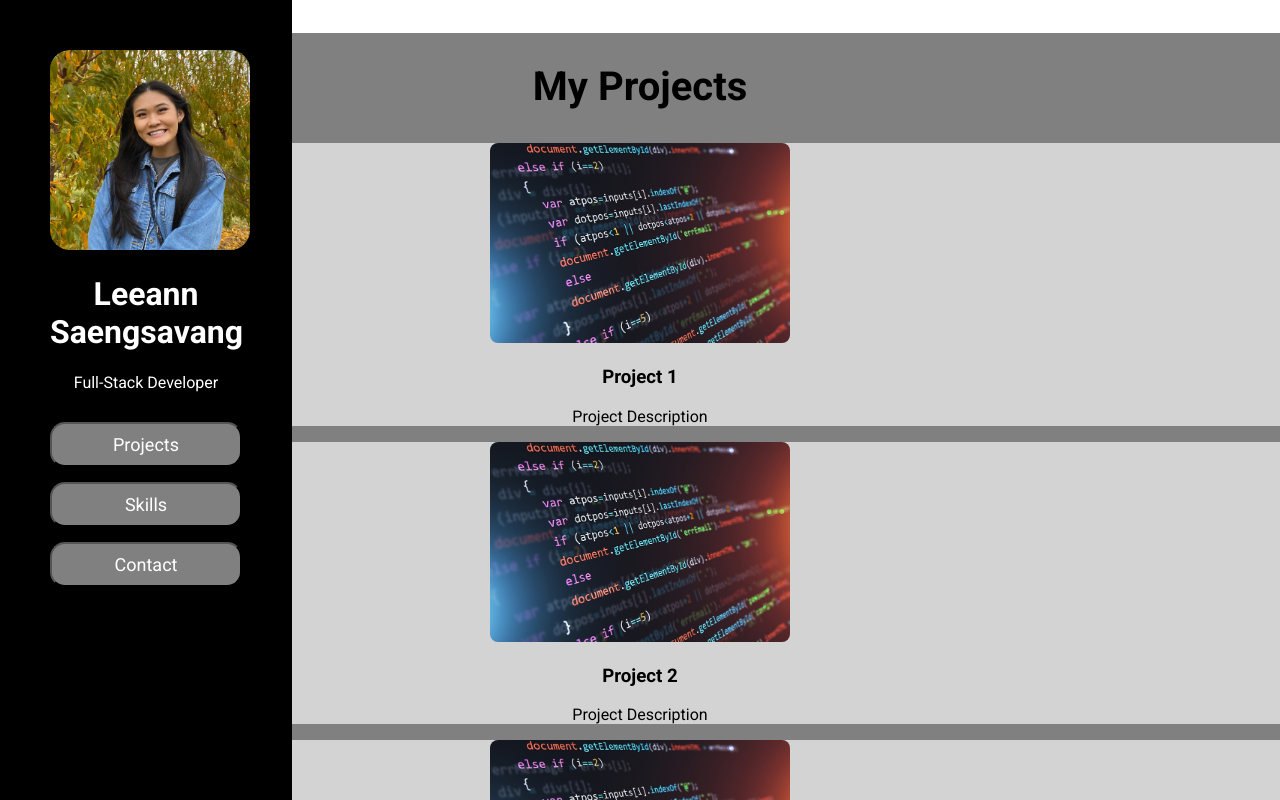
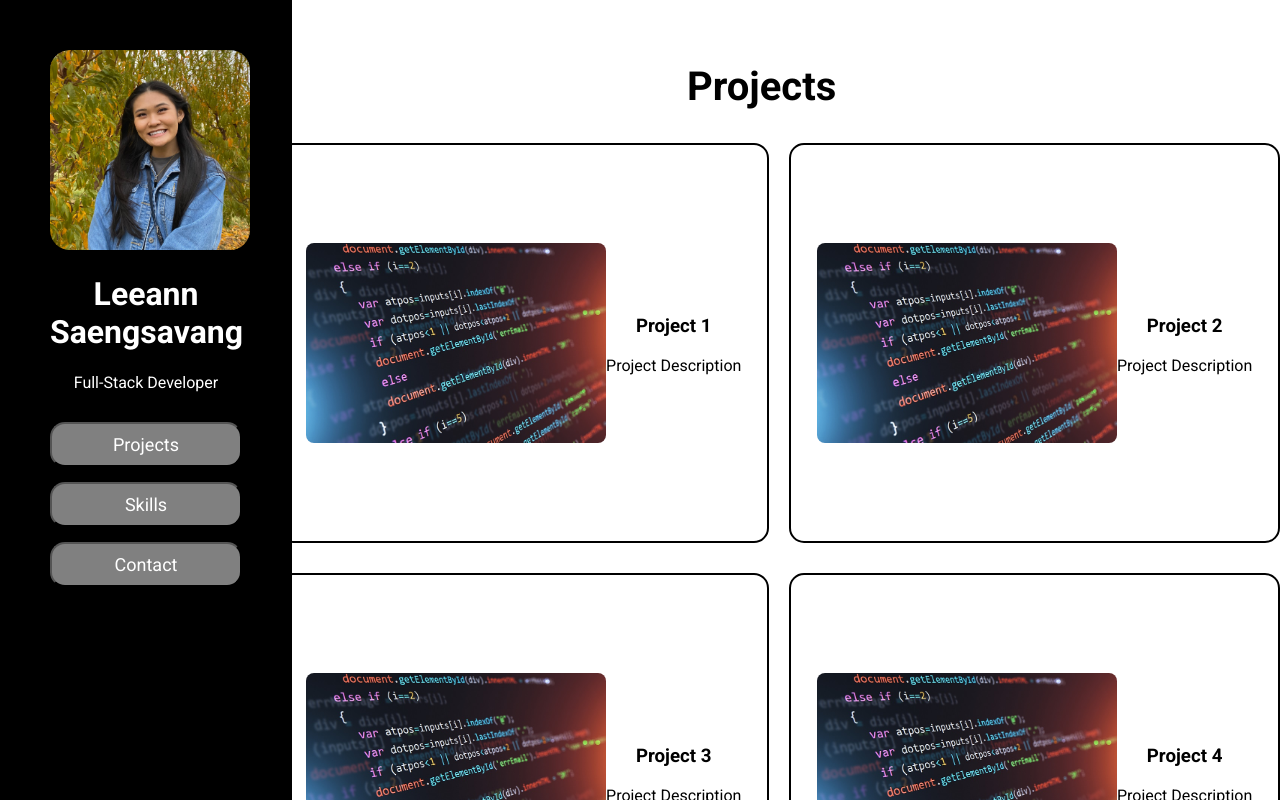
Before and after one commit to lsaengsavang/Portfolio, a React (Create React App) app: page / in a window 1280 px wide. Shown: the top 800 px of the page. Built offline with nearby package versions, Linux system fonts and the light colour scheme.

Commit message:
Added CSS to project cards

```diff
--- a/src/App.css
+++ b/src/App.css
@@ -1,9 +1,15 @@
 .App {
-  text-align: center;
   font-family: 'Roboto';
+  margin-top: 0;
+
 }
 
 body {
   margin: 0;
   padding: 0;
 }
+
+.right-side {
+  margin-left: 19%;
+  text-align: center;
+}
--- a/src/App.js
+++ b/src/App.js
@@ -9,6 +9,7 @@ function App() {
   return (
     <div className="App">
       <Navbar />
+      <div className='right-side'>
         <div id="projects" className="section">
           <Projects />
         </div>
@@ -19,6 +20,8 @@ function App() {
           <Contact />
         </div>
       </div>
+
+    </div>
   );
 }
 
--- a/src/components/Projects.js
+++ b/src/components/Projects.js
@@ -5,7 +5,8 @@ import samplecode from '../assets/samplecode.jpg'
 function Projects() {
   return (
     <div className="projects">
-        <h2>My Projects</h2>
+        <h2>Projects</h2>
+        <div className='projects-container'>
           <div className='project-card'>
             <img src={samplecode} className='project-photo' alt='Project sneak peek'/>
             <div className='profile-info'>
@@ -35,6 +36,8 @@ function Projects() {
             </div>
           </div>
         </div>
+
+    </div>
   )
 }
 
--- a/src/css/Navbar.css
+++ b/src/css/Navbar.css
@@ -1,4 +1,5 @@
 .navbar {
+    text-align: center;
     position: fixed;
     top: 0;
     left: 0;
--- a/src/css/Projects.css
+++ b/src/css/Projects.css
@@ -1,7 +1,6 @@
 .projects {
     height: 100vh;
     width: 100%;
-    background-color: grey;
 
 }
 
@@ -10,8 +9,25 @@ h2 {
     font-size: 40px;
 }
 
+.projects-container {
+    display: grid;
+    grid-template-columns: 49% 49%;
+    grid-template-rows: 50% 50%;
+    grid-gap: 20px;
+    margin-left: 35px;
+
+}
+
 .project-card {
-    background-color: lightgray;
+    border-style: solid;
+    border-width: 2px;
+    border-radius: 15px;
+    padding: 20px;
+    height: 400px;
+    box-sizing: border-box;
+    display: flex;
+    justify-content: center;
+    align-items: center;
 }
 
 .project-photo {
```
Lines whose indentation alone changed are shown as unchanged.
